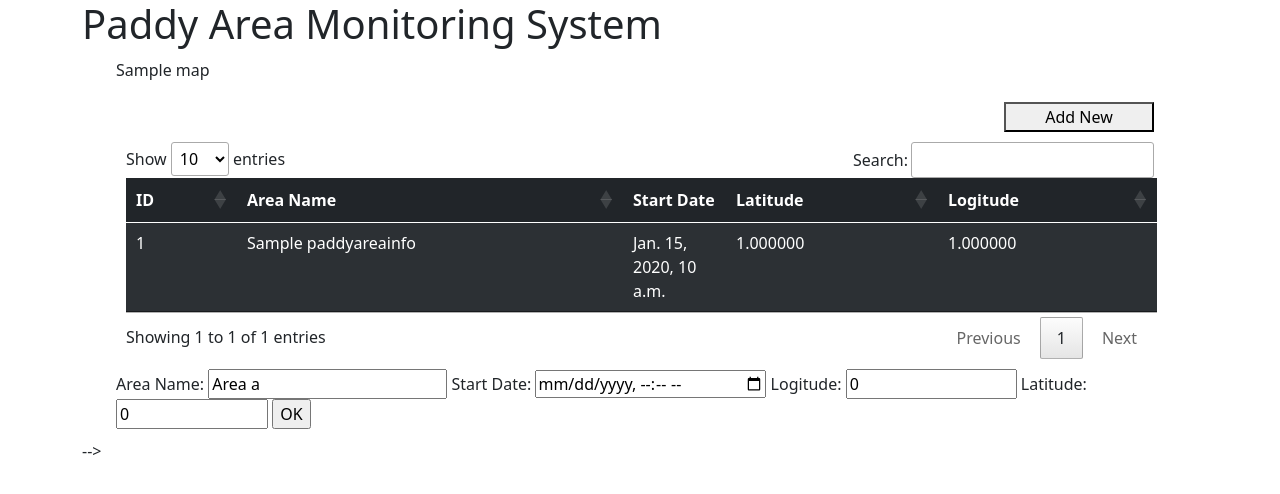
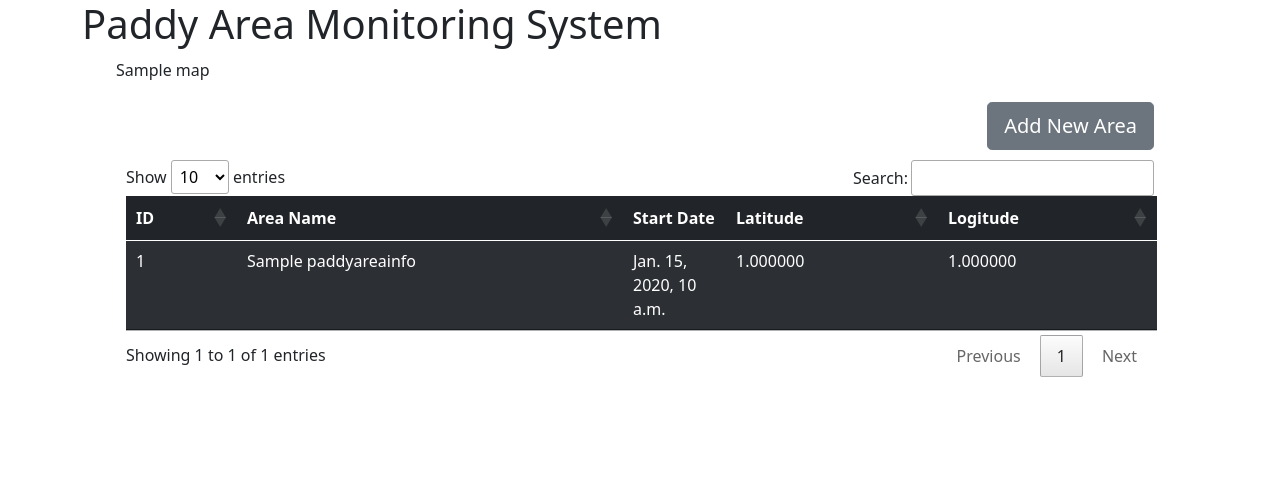
Before and after one commit to guangyitan/PaddyMonitoringSystem, a Django app: template dashboard/templates/dashboard/index.html in a window 1280 px wide. Shown: the top 494 px of the page. Run offline with Django 3.2, Linux system fonts and the light colour scheme; tables that the repository leaves empty hold one stand-in row (values such as "Sample post"); the template is opened without the code that fills it: values that come from a table or form of the project are taken from there, most other values are stand-ins (such as "Sample title", 1, 10 or a date in 2020); some libraries are stand-ins or nearby versions.

Commit message:
Modify UI for Add new paddy Area

```diff
--- a/dashboard/templates/dashboard/index.html
+++ b/dashboard/templates/dashboard/index.html
@@ -8,28 +8,7 @@
         margin: 10px;
     }
 </style>
-
     <h1>Paddy Area Monitoring System</h1>
-    <!-- <table>
-        <tr>
-            <td width='70%'>
-            {{map|safe}}
-            </td>
-            <td width = '30%'>
-                <table id="info_table" class="table table-striped table-dark">
-                    <thead>
-                        <tr> -->
-                            <!-- <th>ID</th> -->
-                            <!-- <th>Area Name</th>
-                            <th>Date</th>
-                            <th>Lat/Lon</th>
-                        </tr>
-                    </thead>
-                </table>
-            </td>
-        </tr>
-    </table> -->
-
     <div class="container-fluid">
         <div class="row">
             <div class="col-12">
@@ -39,8 +18,10 @@
         <div class="row">
             <div id="paddy-area-list" class="col-12" style="padding: 0%;">
                 <div class="row">
-                    <button class="button-40" style="width: 150px; margin-right: 0; margin-left: auto; margin-right: 12px;"
-                    onclick="addNewPaddyArea()">Add New</button>
+                    <div class="col-12">
+                        <button type="button" class="btn btn-secondary btn-lg float-end" onclick="addNewPaddyArea()">Add New Area</button>
+
+                    </div>
                 </div>
                 <div class="row">
                     <table id="info_table" class="table table-striped table-dark" style="padding: 0% !important;">
@@ -67,92 +48,58 @@
                     </table>
                 </div>
             </div>
-            <div class="col-12">
+        </div>
+
+        <div class="row">
+            <div class="col-12" id="new-paddy-area" style="display: none;">
+                <div class="row">
+                    <div class="col-12" style="padding-right: 0%;">
+                        <button type="button" class="btn btn-secondary btn-lg float-end" onclick="showList()">Show List</button>
+                    </div>
+                </div>
                 <form action="/dashboard/index" method="post">
                     {% csrf_token %}
-                    <label for="area_name">Area Name: </label>
-                    <input id="area_name" type="text" name="area_name" maxlength="50" value="Area a" required>
-
-                    <label for="start_date">Start Date: </label>
-                    <input id="start_date" type="datetime-local" name="start_date" value="10/12/2021" required>
-
-                    <label for="logitude">Logitude: </label>
-                    <input id="logitude" type="number" name="logitude" min="-180" max="180" value="0" step="0.000001" required>
-
-                    <label for="latitude">Latitude: </label>
-                    <input id="latitude" type="number" name="latitude" min="0" max="90" value="0" step="0.000001" required>
-                    <input type="submit" value="OK">
+                    <div class="row">
+                        <div class="col-6" style="padding-left: 0%;">
+                            <label for="area_name" class="form-label">Area Name: </label>
+                            <input id="area_name" class="form-control" type="text" name="area_name" maxlength="50" value="Area a" required>
+                        </div>
+                        <div class="col-6" style="padding-right: 0%;">
+                            <label for="start_date" class="form-label">Start Date: </label>
+                            <input id="start_date" class="form-control" type="datetime-local" name="start_date" value="10/12/2021" required>
+                        </div>
+                    </div>
+                    <div class="row">
+                        <div class="col-6" style="padding-left: 0%;">
+                            <label for="logitude" class="form-label">Logitude: </label>
+                            <input id="logitude" class="form-control" type="number" name="logitude" min="-180" max="180" value="0" step="0.000001" required>
+                        </div>
+                        <div class="col-6" style="padding-right: 0%;">
+                            <label for="latitude" class="form-label">Latitude: </label>
+                            <input id="latitude" class="form-control" type="number" name="latitude" min="0" max="90" value="0" step="0.000001" required>
+                        </div>
+                    </div>
+                    <div class="row">
+                        <div class="col-12" style="padding-right: 0%;">
+                            <button type="submit" class="btn btn-primary float-end">Submit</button>
+                        </div>
+                    </div>
                 </form>
             </div>
-
-            <!-- <div id="new-paddy-area" class="col-12" style="display: none;">
-                <div class="row">
-                    <button class="button-40" style="width: 150px; margin-right: 0; margin-left: auto;"
-                    onclick="showList()">Show List</button>
-                </div>
-                <div class="row">
-                    <form method="post" id="task-form">
-                        {% csrf_token %}
-                        <div class="row" style="padding-bottom: 10px;">
-                            <div class="col-6" style="color: white;">Area Name</div>
-                            <div class="col-6">
-                                <input type="text" style="float: right;" placeholder="Enter name" name="task" id="task" required>
-                            </div>
-                        </div>
-                        <div class="row" style="padding-bottom: 10px;">
-                            <div class="col-6" style="color: white;">Start Date</div>
-                            <div class="col-6">
-                                <input type="text" placeholder="Enter date" name="task" id="task" required>
-                            </div>
-                        </div>
-                        <div class="row" style="padding-bottom: 10px;">
-                            <div class="col-6" style="color: white;">Latitude </div>
-                            <div class="col-6">
-                                <input type="text" placeholder="Enter latitude" name="task" id="task" required>
-                            </div>
-                        </div>
-                        <div class="row" style="padding-bottom: 10px;">
-                            <div class="col-6" style="color: white;">Logitude</div>
-                            <div class="col-6">
-                                <input type="text" placeholder="Enter longitude" name="task" id="task" required>
-                            </div>
-                        </div>
-                        <div class="row" style="padding-bottom: 10px;">
-                            <div class="col-6" style="color: white;">Growth Classification</div>
-                            <div class="col-6">
-                                <input type="text" placeholder="" name="task" id="task" required>
-                            </div>
-                        </div>
-                        <div class="row" style="padding-bottom: 10px;">
-                            <div class="col-6" style="color: white;">Paddy Image</div>
-                            <div class="col-6">
-                                <input type="file" id="img" name="img" accept="image/*">
-                            </div>
-                        </div>
-                        <div class="row">
-                            <button class="button-40" style="width: 150px; margin-right: 0; margin-left: auto; background-color: grey;">
-                                Save
-                                </button>
-                        </div>
-                        <!-- <button type="submit">Save</button> -->
-                    </form>
-
-                </div>
-            </div> -->
         </div>
     </div>
 
 <script>
     function addNewPaddyArea(){
         // debugger;
-        // document.getElementById("paddy-area-list").style.display = 'none';
+        document.getElementById("paddy-area-list").style.display = 'none';
         document.getElementById("new-paddy-area").style.display = 'block';
     }
 
     function showList(){
         // debugger;
-        // document.getElementById("paddy-area-list").style.display = 'block';
-        // document.getElementById("new-paddy-area").style.display = 'none';
+        document.getElementById("paddy-area-list").style.display = 'block';
+        document.getElementById("new-paddy-area").style.display = 'none';
     }
 </script>
 {% endblock %}
```
